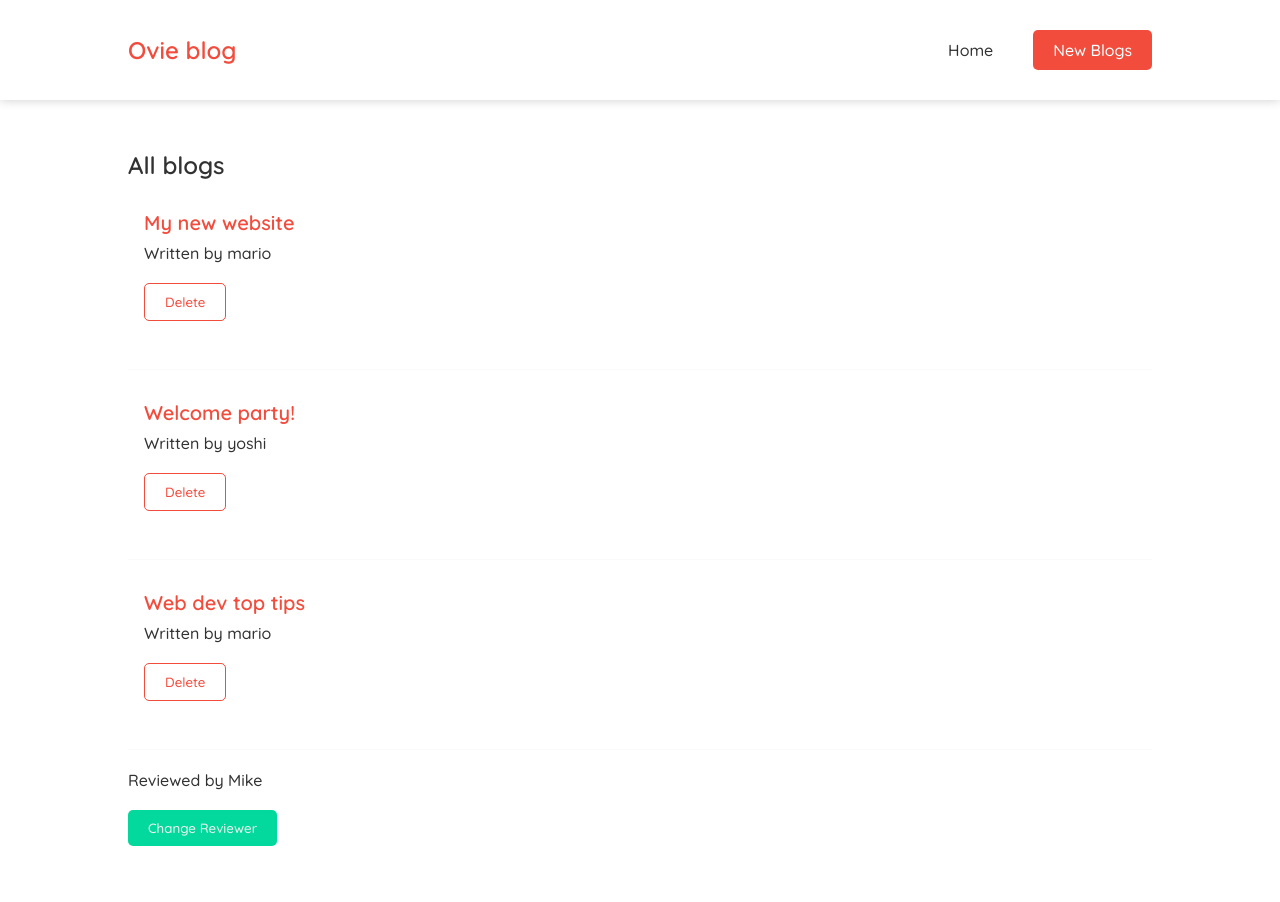
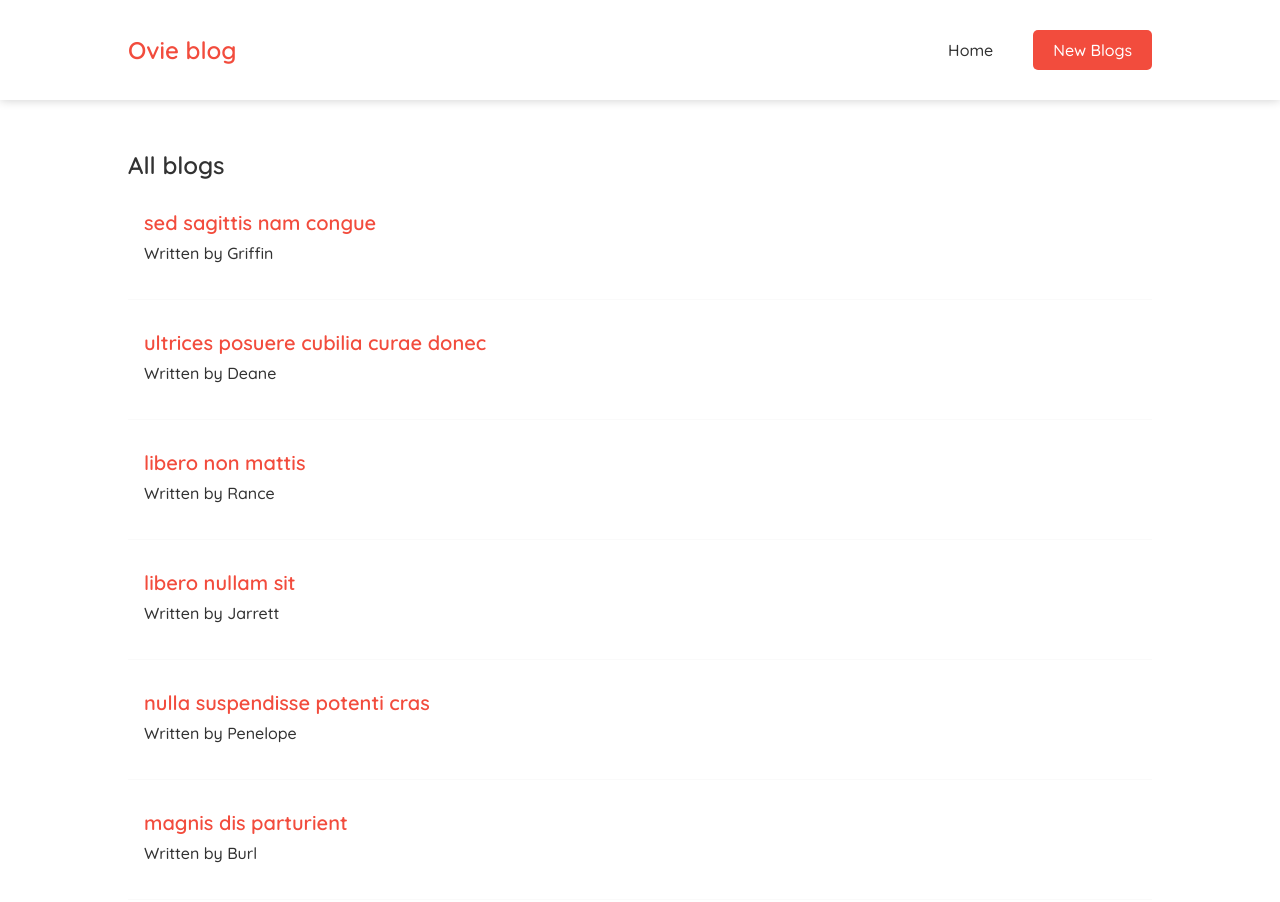
Before and after one commit to ovie009/ovie-blog, a React (Create React App) app: page / in a window 1280 px wide. Shown: the top 902 px of the page. Built offline with nearby package versions, Linux system fonts and the light colour scheme; data requests are answered from the project's data file.

Commit message:
fetching JSON data

```diff
--- a/src/Bloglist.js
+++ b/src/Bloglist.js
@@ -1,7 +1,6 @@
 const Bloglist = (props) => {
     const blogs = props.blogs;
     const title = props.title;
-    const handleDelete = props.handleDelete;
     return (
         <div className="blog-list">
             <h2>{title}</h2>
@@ -9,7 +8,6 @@
                 <div className="blog-preview" key={blog.id}>
                     <h2>{blog.title}</h2>
                     <p>Written by {blog.author}</p>
-                    <button className="delete-blog" type="button" onClick={() => handleDelete(blog.id)}>Delete</button>
                 </div>
             ))}
         </div>
--- a/src/Home.js
+++ b/src/Home.js
@@ -3,49 +3,24 @@
 
 const Home = () => {
 
-    const [blogs, setBlogs] = useState([
-        { title: 'My new website', body: 'lorem ipsum...', author: 'mario', id: 1 },
-        { title: 'Welcome party!', body: 'lorem ipsum...', author: 'yoshi', id: 2 },
-        { title: 'Web dev top tips', body: 'lorem ipsum...', author: 'mario', id: 3 }
-    ])
-
-    const handleDelete = (id) => {
-        let newBlog = blogs.filter((blog) => blog.id !== id);
-        setBlogs(newBlog);
-    }
+    const [blogs, setBlogs] = useState(null);
 
 
-    // use effect is used to fire a function after every render
-    // useEffect(() => {
-    //     console.log('use effect run at all render');
-    // })
-
-    // a second variable can be passed into useEffect
-    // which is known as a dependency
-    // it can be used to decide if useEffecet should be triggered after a certain render
-
-    // run after first render only
-    // useEffect(() => {
-    //     console.log('use effect first render');
-    // }, []) //passsing an empty array
-
-    const [name, setName] = useState('Mike');
-
-    const handleName = () => {
-        setName('Josh');
-    }
     // run at first render and if name state is changed
     useEffect(() => {
-        console.log('name state was changed');
-    }, [name]) //passsing an empty array
+        fetch('http://localhost:8000/blogs')
+        .then(response => {
+            return response.json();
+        })
+        .then(data => {
+            console.log(data);
+            setBlogs(data);
+        })
+    }, []) //passsing an empty array
 
     return (
         <div className="home">
-            <Bloglist blogs={blogs} title='All blogs' handleDelete = {handleDelete}/>
-
-            <p>Reviewed by {name}</p>
-
-            <button type="button" className="change-reviwer" onClick={handleName}>Change Reviewer</button>
+            {blogs && <Bloglist blogs={blogs} title='All blogs'/>}
         </div>
     );
 }
--- a/src/index.css
+++ b/src/index.css
@@ -39,7 +39,7 @@
   border-bottom: 1px solid #fafafa;
   box-sizing: border-box;
   /* background-color: pink; */
-  height: 170px;
+  height: 100px;
 }
 
 .blog-preview:hover{
```
